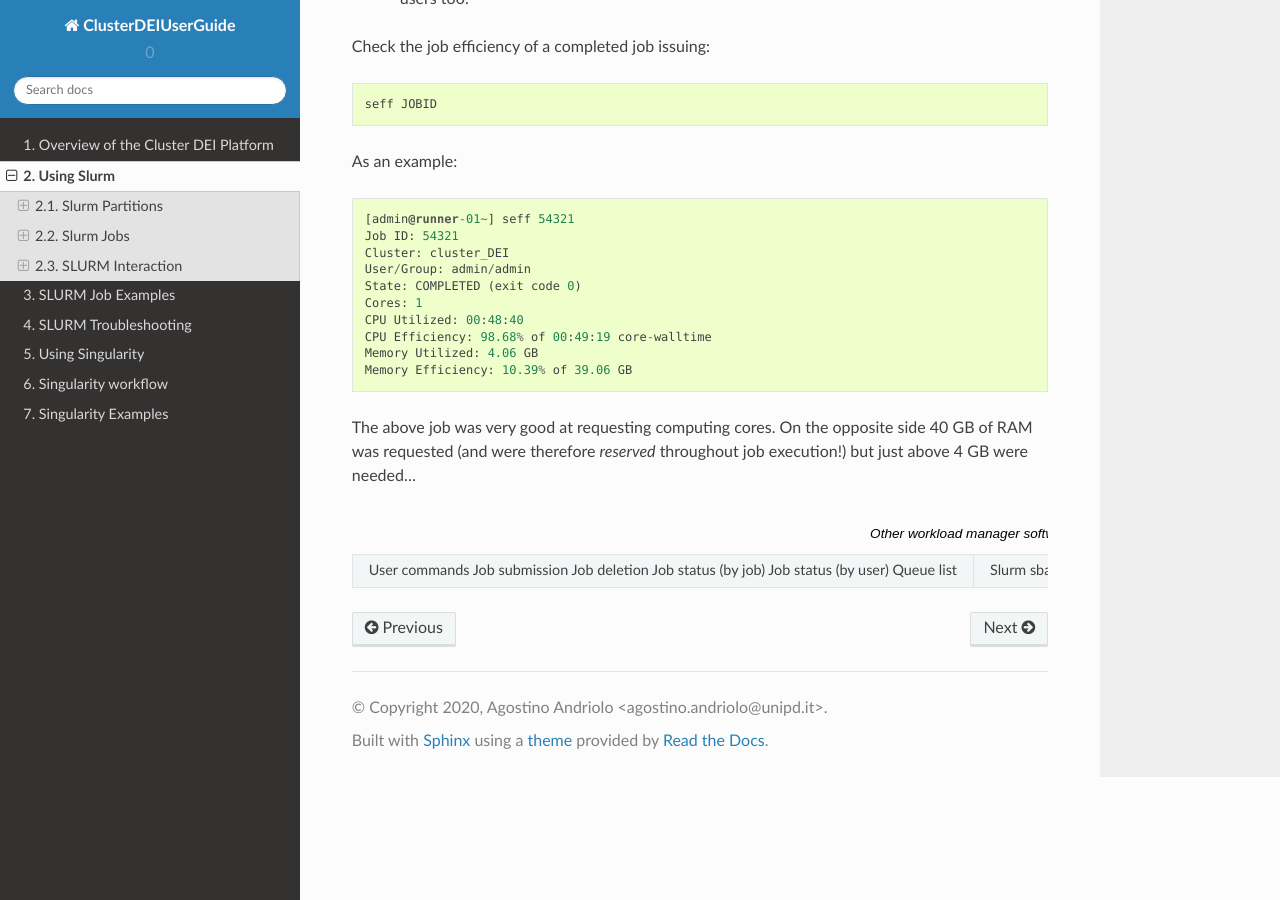
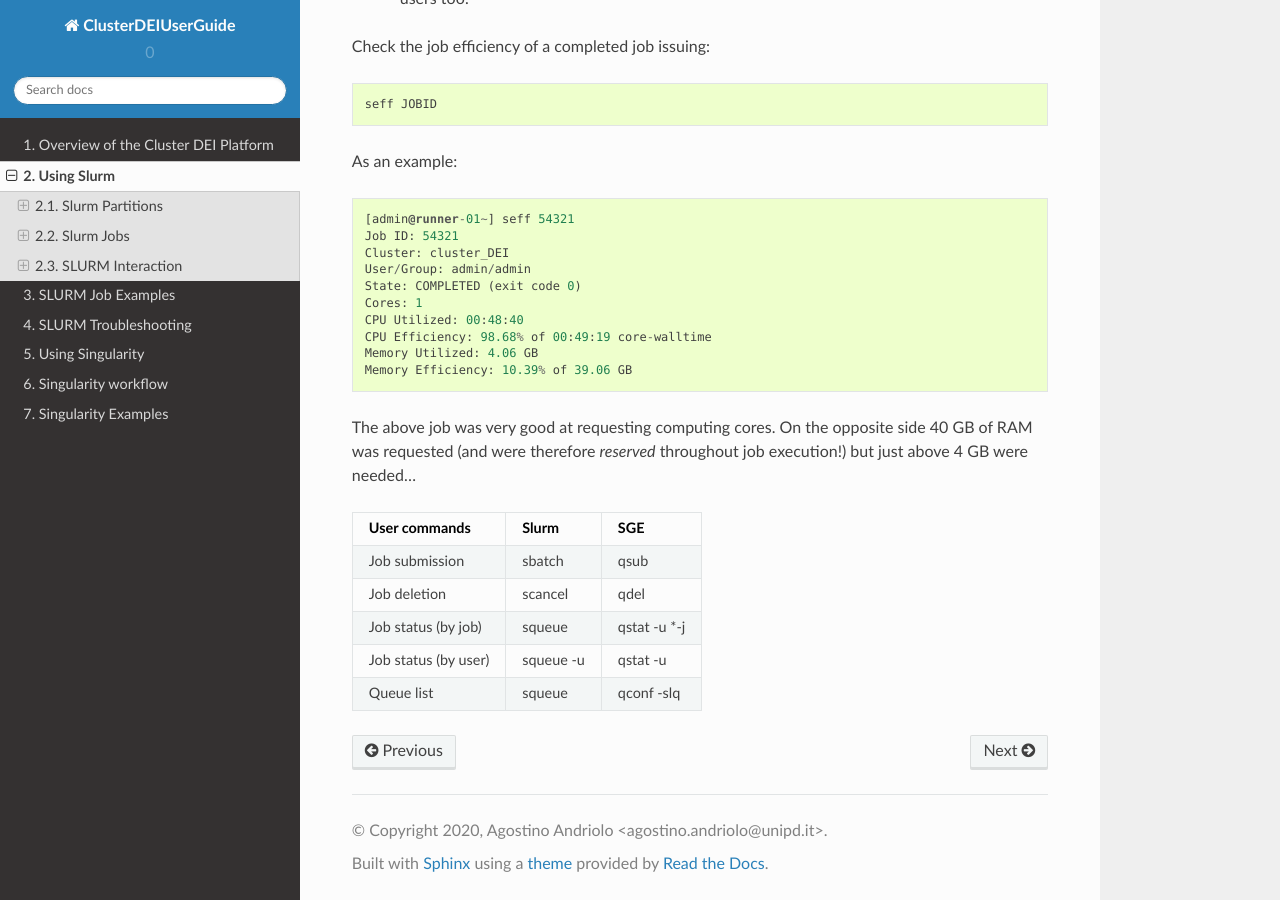
Before and after one commit to agostinoandriolo/clusterDEIguide, a Sphinx documentation site: the page built from ClusterDEIUserGuide-master/docs/UsingSLURM.rst, in a window 1280 px wide and 900 px high, scrolled down 5540 px. Built offline with Sphinx 7.4.7 and the Read the Docs theme 2.0.0, drawn with Linux system fonts in a browser that asks for light colours.

Commit message:
Update UsingSLURM.rst

```diff
--- a/ClusterDEIUserGuide-master/docs/UsingSLURM.rst
+++ b/ClusterDEIUserGuide-master/docs/UsingSLURM.rst
@@ -305,11 +305,16 @@
 .. table:: Other workload manager software
    :name: other workload manager software
 
-   +---------------------+----------+-------------+
-   | User commands       | Slurm    | SGE         |
-   | Job submission      | sbatch   | qsub        |
-   | Job deletion        | scancel  | qdel        |
-   | Job status (by job) | squeue   | qstat -u\*-j|
-   | Job status (by user)| squeue -u| qstat -u    |
-   | Queue list          | squeue   | qconf -slq  |
-   +---------------------+----------+-------------+
++----------------------+-----------+------------------------+
+| User commands        | Slurm     | SGE                    |
++======================+===========+========================+
+| Job submission       | sbatch    | qsub                   |
++----------------------+-----------+------------------------+
+| Job deletion         | scancel   | qdel                   |
++----------------------+-----------+------------------------+
+| Job status (by job)  | squeue    | qstat -u \*-j          |
++----------------------+-----------+------------------------+
+| Job status (by user) | squeue -u | qstat -u               |
++----------------------+-----------+------------------------+
+| Queue list           | squeue    | qconf -slq             |
++----------------------+-----------+------------------------+
```
